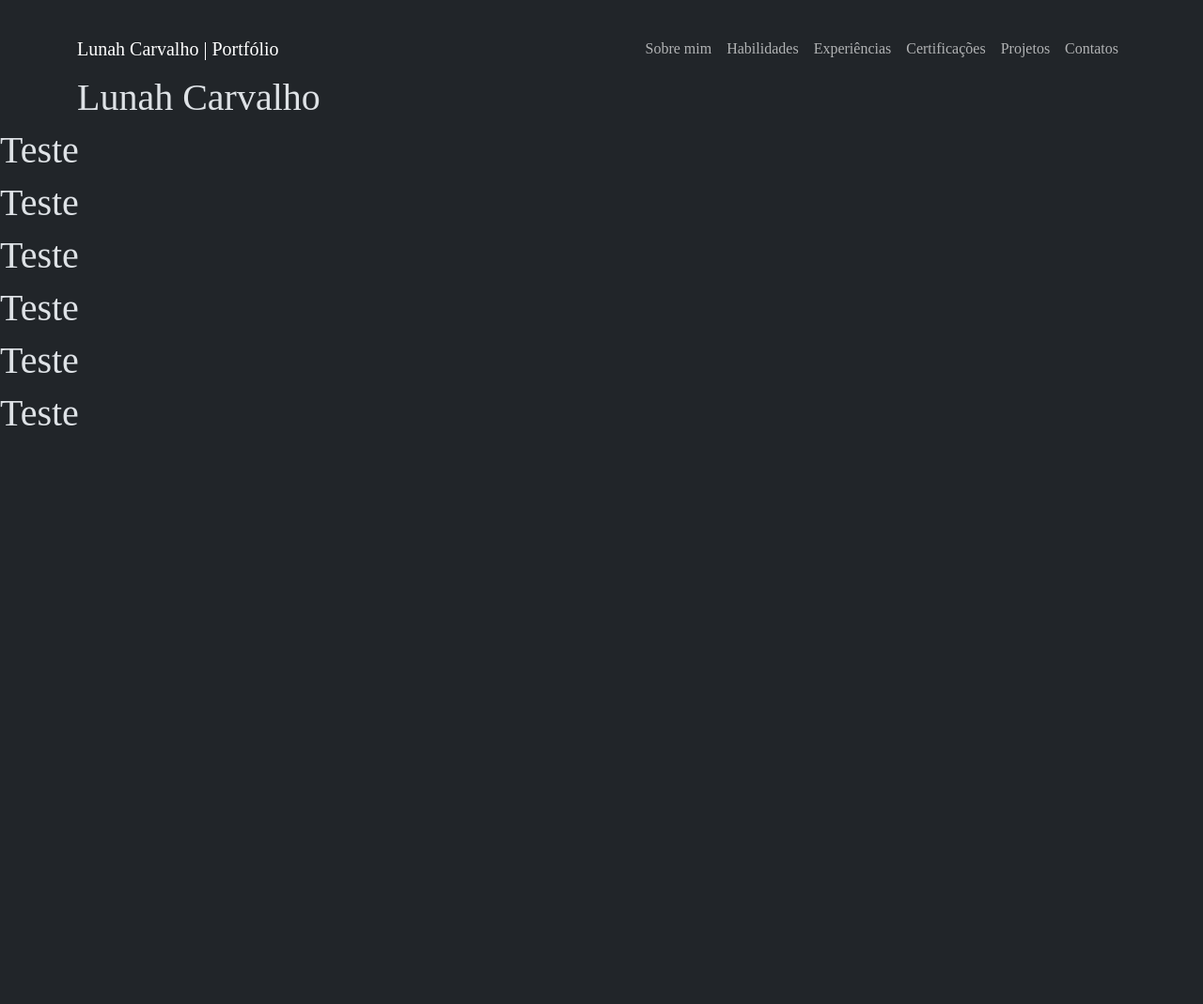
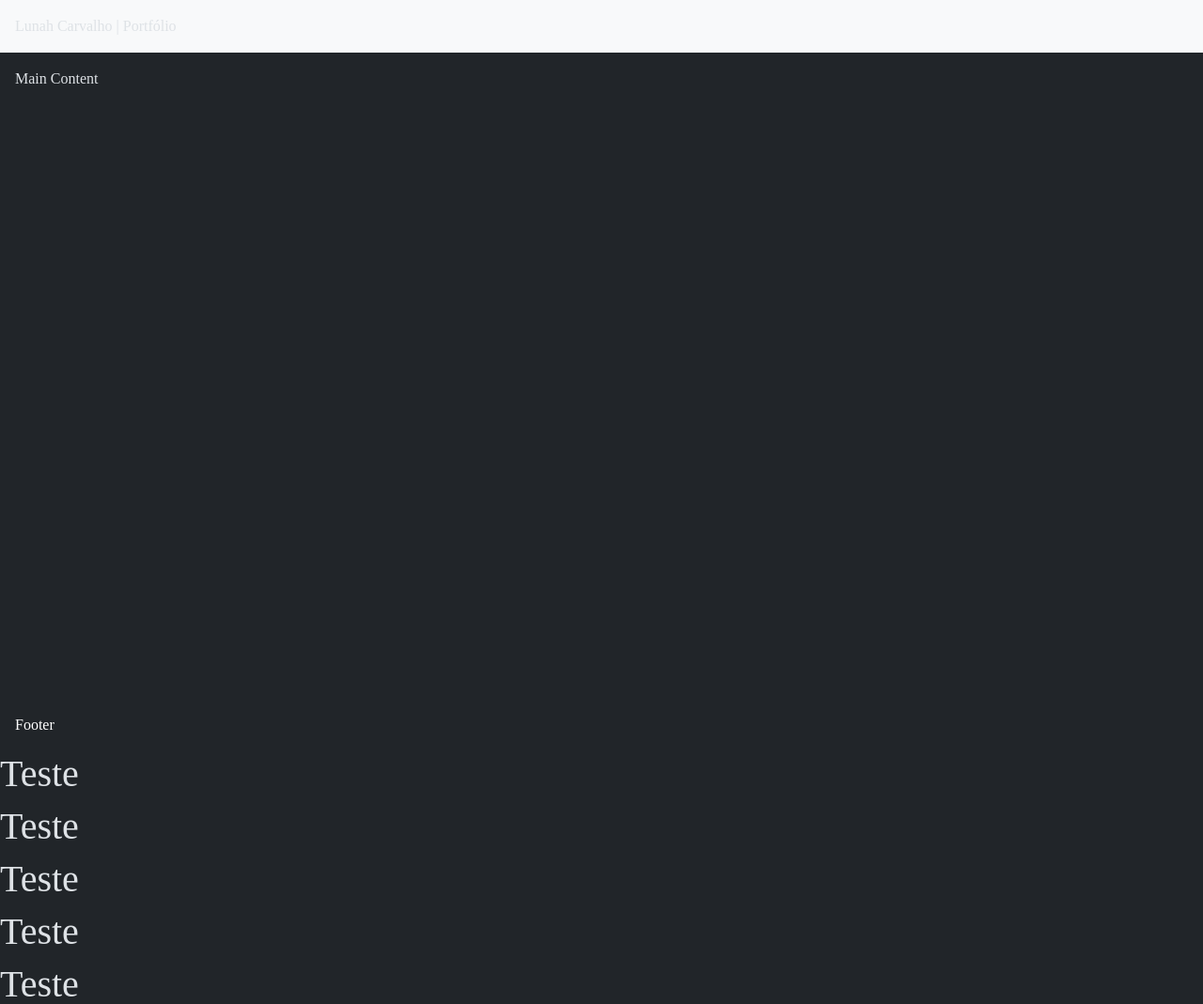
Before and after one commit to devlunah/my_portfolio, a Django app: page / in a window 1280 px wide. Shown: the top 1069 px of the page at 94% size. Before the commit the page ends 453 px from the top, so only its background shows below. Run offline with Django 5.2, Linux system fonts and the light colour scheme; some libraries are stand-ins or nearby versions; some web fonts are replaced.

Commit message:
alteracoes index.html

```diff
--- a/portfolioLunah/landingPage/templates/index.html
+++ b/portfolioLunah/landingPage/templates/index.html
@@ -4,14 +4,9 @@
 
 {% block content %}
 
+<div class="d-flex flex-column min-vh-100 position-relative">
     <!-- Barra de Menu -->
-<nav class="navbar navbar-expand-lg ">
-    <div class="container mt-4">
-        <a class="navbar-brand serif" href="/">Lunah Carvalho | Portfólio</a>
-        <button class="navbar-toggler" type="button" data-bs-toggle="collapse" data-bs-target="#navbarNav"
-            aria-controls="navbarNav" aria-expanded="false" aria-label="Toggle navigation">
-            <span class="navbar-toggler-icon"></span>
-        </button>
+  <header class="p-3 bg-light">Lunah Carvalho | Portfólio</header>
     <div class="collapse navbar-collapse" id="navbarNav">
                 <ul class="navbar-nav ms-auto">
                     <li class="nav-item">
@@ -34,12 +29,45 @@
                     </li>
                 </ul>
             </div>
+  <main class="flex-grow-1 p-3">Main Content</main>
+  <footer class="p-3 bg-dark text-white">Footer</footer>
 </div>
-</nav>
 
-<div class= "container">
-    <p class="h1">Lunah Carvalho</p>
-</div>
+<!--  <nav class="navbar navbar-expand-lg ">-->
+<!--        <div class="container mt-4">-->
+<!--            <a class="navbar-brand serif" href="/">Lunah Carvalho | Portfólio</a>-->
+<!--            <button class="navbar-toggler" type="button" data-bs-toggle="collapse" data-bs-target="#navbarNav"-->
+<!--                    aria-controls="navbarNav" aria-expanded="false" aria-label="Toggle navigation">-->
+<!--                <span class="navbar-toggler-icon"></span>-->
+<!--            </button>-->
+<!--            <div class="collapse navbar-collapse" id="navbarNav">-->
+<!--                <ul class="navbar-nav ms-auto">-->
+<!--                    <li class="nav-item">-->
+<!--                        <a class="nav-link" href="#">Sobre mim</a>-->
+<!--                    </li>-->
+<!--                    <li class="nav-item">-->
+<!--                        <a class="nav-link" href="#">Habilidades</a>-->
+<!--                    </li>-->
+<!--                    <li class="nav-item">-->
+<!--                        <a class="nav-link" href="#">Experiências</a>-->
+<!--                    </li>-->
+<!--                    <li class="nav-item">-->
+<!--                        <a class="nav-link" href="#">Certificações</a>-->
+<!--                    </li>-->
+<!--                    <li class="nav-item">-->
+<!--                        <a class="nav-link" href="#">Projetos</a>-->
+<!--                    </li>-->
+<!--                    <li class="nav-item">-->
+<!--                        <a class="nav-link" href="#">Contatos</a>-->
+<!--                    </li>-->
+<!--                </ul>-->
+<!--            </div>-->
+<!--        </div>-->
+<!--    </nav>-->
+
+<!--<div class= "container">-->
+<!--    <p class="h1">Lunah Carvalho</p>-->
+<!--</div>-->
 
 {% include "sobre_mim.html" %}
 {% include "habilidades.html" %}
```
Lines whose indentation alone changed are shown as unchanged.
